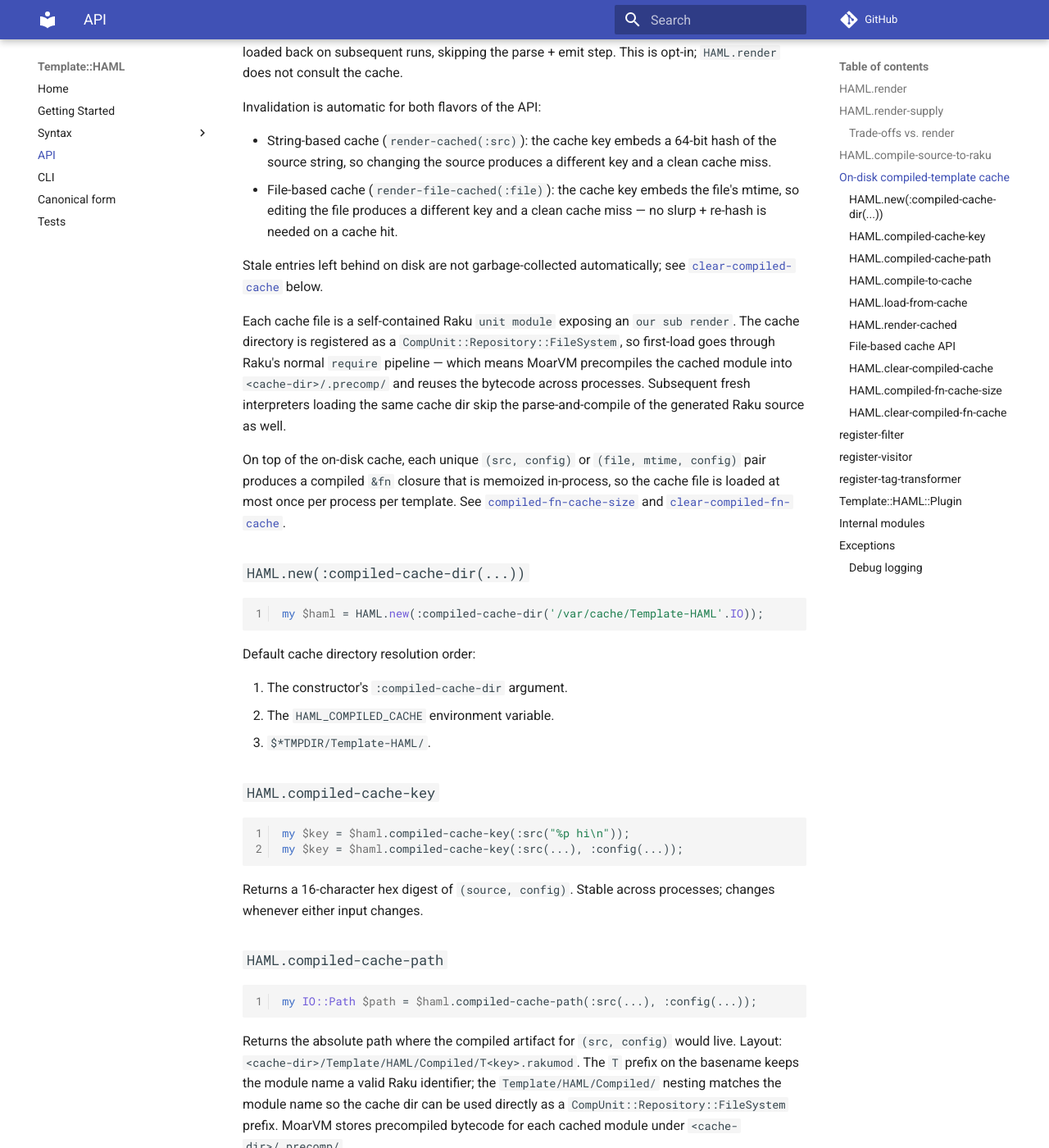
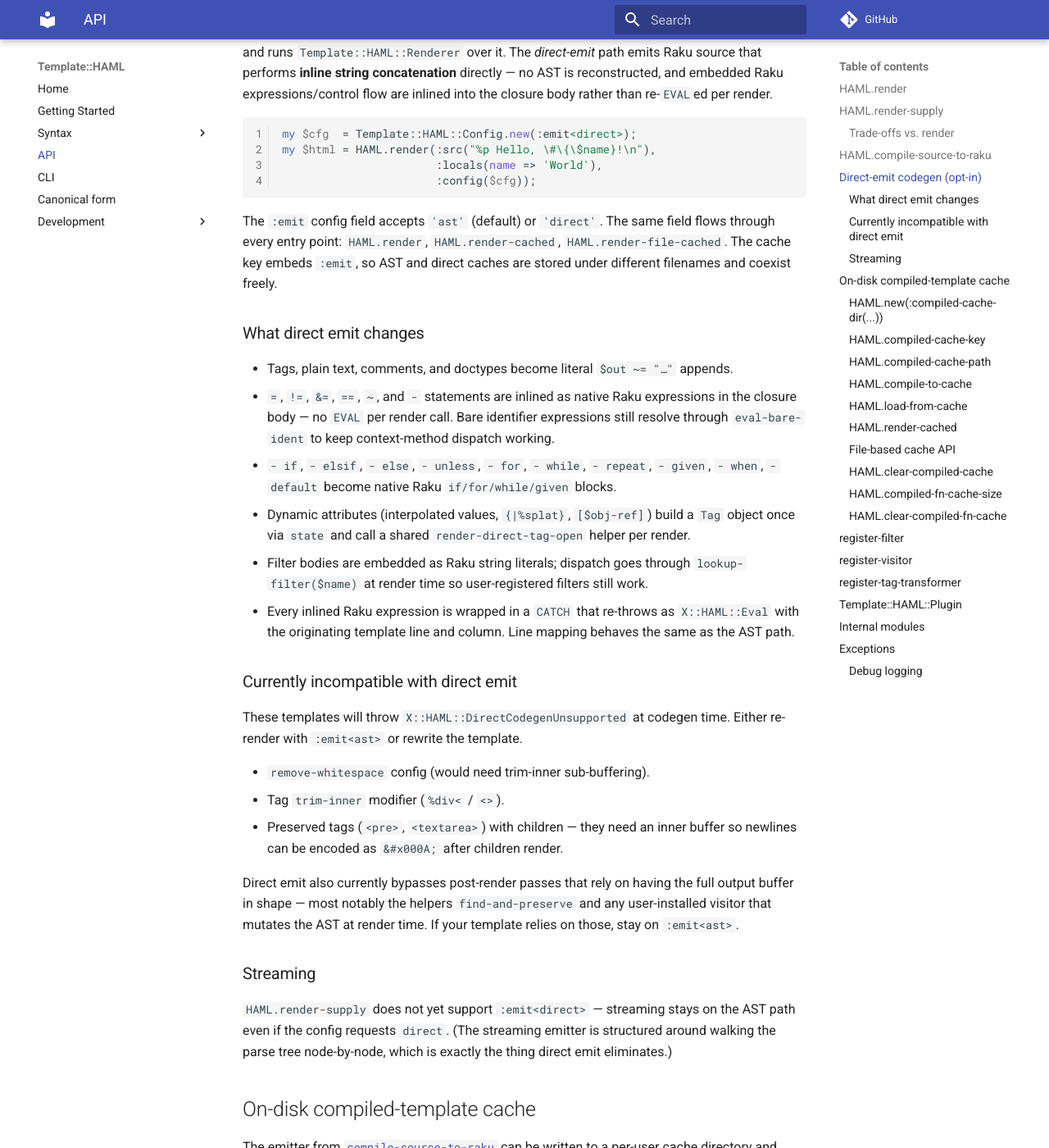
Before and after one commit to gdonald/Template-HAML, an MkDocs documentation site: the page built from docs-src/docs/api.md, in a window 1280 px wide and 1400 px high, scrolled down 3108 px. Shown: the whole window at 82% size. Built offline with MkDocs 1.6.1 and Material for MkDocs 9.7.7, drawn with Linux system fonts in a browser that asks for light colours; comment, search, counter and statistics services are not loaded; some of the changed text lies outside the part shown.

````diff
--- a/docs-src/docs/api.md
+++ b/docs-src/docs/api.md
@@ -116,6 +116,70 @@
 failures inside compiled templates raise an `X::HAML::Eval` whose `.line`
 and `.column` point back to the originating HAML template — the same as
 the interpreter.
+
+## Direct-emit codegen (opt-in)
+
+The default codegen path (above) emits Raku source that **rebuilds the parse
+tree** at render time and runs `Template::HAML::Renderer` over it. The
+*direct-emit* path emits Raku source that performs **inline string
+concatenation** directly — no AST is reconstructed, and embedded Raku
+expressions/control flow are inlined into the closure body rather than
+re-`EVAL`ed per render.
+
+```raku
+my $cfg  = Template::HAML::Config.new(:emit<direct>);
+my $html = HAML.render(:src("%p Hello, \#\{\$name}!\n"),
+                       :locals(name => 'World'),
+                       :config($cfg));
+```
+
+The `:emit` config field accepts `'ast'` (default) or `'direct'`. The same
+field flows through every entry point: `HAML.render`, `HAML.render-cached`,
+`HAML.render-file-cached`. The cache key embeds `:emit`, so AST and direct
+caches are stored under different filenames and coexist freely.
+
+### What direct emit changes
+
+- Tags, plain text, comments, and doctypes become literal `$out ~= "…"`
+  appends.
+- `=`, `!=`, `&=`, `==`, `~`, and `-` statements are inlined as native Raku
+  expressions in the closure body — no `EVAL` per render call. Bare
+  identifier expressions still resolve through `eval-bare-ident` to keep
+  context-method dispatch working.
+- `- if`, `- elsif`, `- else`, `- unless`, `- for`, `- while`, `- repeat`,
+  `- given`, `- when`, `- default` become native Raku `if/for/while/given`
+  blocks.
+- Dynamic attributes (interpolated values, `{|%splat}`, `[$obj-ref]`) build
+  a `Tag` object once via `state` and call a shared
+  `render-direct-tag-open` helper per render.
+- Filter bodies are embedded as Raku string literals; dispatch goes through
+  `lookup-filter($name)` at render time so user-registered filters still
+  work.
+- Every inlined Raku expression is wrapped in a `CATCH` that re-throws as
+  `X::HAML::Eval` with the originating template line and column. Line
+  mapping behaves the same as the AST path.
+
+### Currently incompatible with direct emit
+
+These templates will throw `X::HAML::DirectCodegenUnsupported` at codegen
+time. Either re-render with `:emit<ast>` or rewrite the template.
+
+- `remove-whitespace` config (would need trim-inner sub-buffering).
+- Tag `trim-inner` modifier (`%div<` / `<>`).
+- Preserved tags (`<pre>`, `<textarea>`) with children — they need an inner
+  buffer so newlines can be encoded as `&#x000A;` after children render.
+
+Direct emit also currently bypasses post-render passes that rely on having
+the full output buffer in shape — most notably the helpers
+`find-and-preserve` and any user-installed visitor that mutates the AST at
+render time. If your template relies on those, stay on `:emit<ast>`.
+
+### Streaming
+
+`HAML.render-supply` does not yet support `:emit<direct>` — streaming stays
+on the AST path even if the config requests `direct`. (The streaming
+emitter is structured around walking the parse tree node-by-node, which is
+exactly the thing direct emit eliminates.)
 
 ## On-disk compiled-template cache
 
--- a/docs-src/mkdocs.yml
+++ b/docs-src/mkdocs.yml
@@ -23,7 +23,9 @@
   - API: api.md
   - CLI: cli.md
   - Canonical form: canonical-form.md
-  - Tests: testing.md
+  - Development:
+    - Tests: dev/testing.md
+    - Benchmarks: dev/benchmarks.md
 theme:
   name: 'material'
 markdown_extensions:
````
Also changed, not shown: docs-src/docs/dev/testing.md (renamed from docs-src/docs/testing.md), 9 other files.
